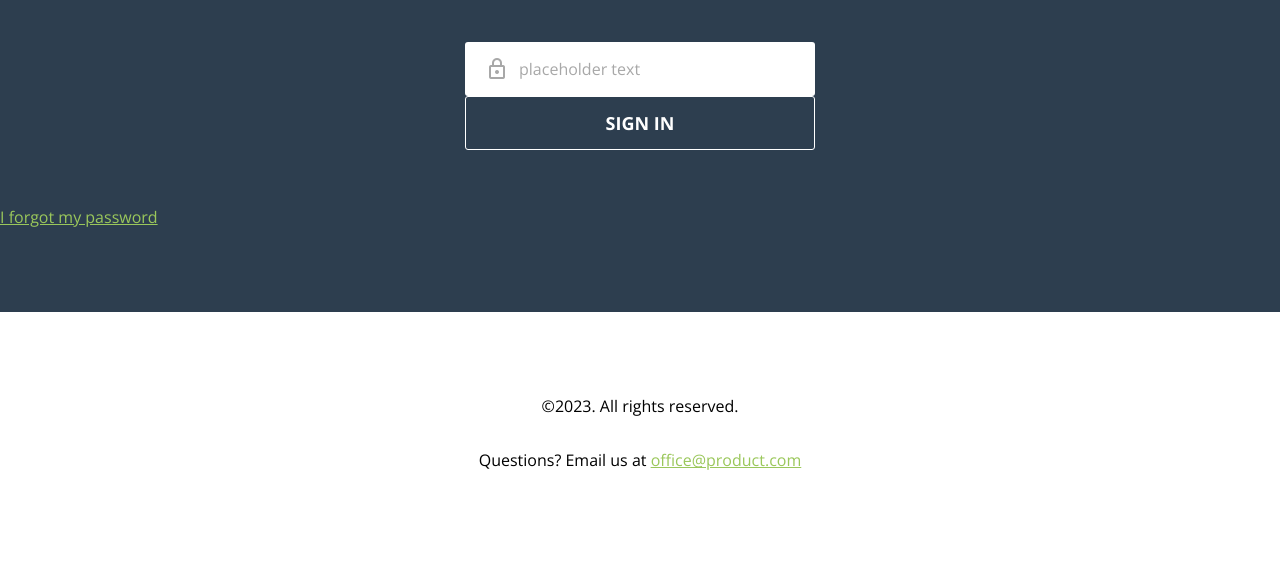
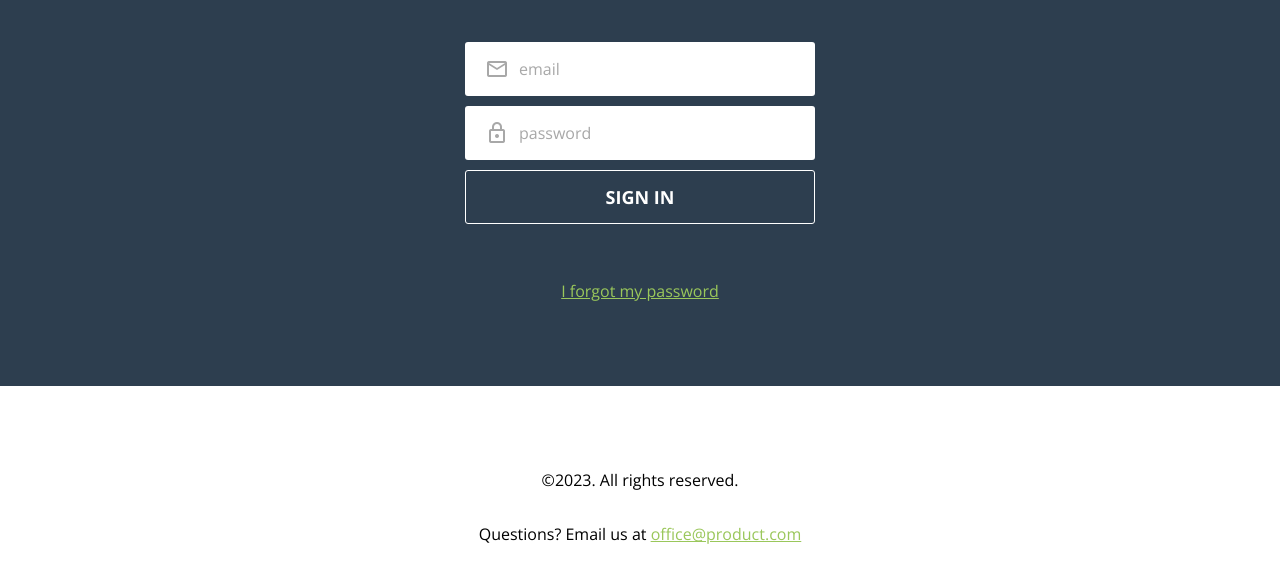
Before and after one commit to buniary/acme-portfolio, a plain HTML site: page sigin_in.html in a window 1280 px wide. Shown: the part 255-838 px from the top of the page. Before the commit the page ends 810 px from the top, so only its background shows below. Drawn offline with nearby package versions, Linux system fonts and the light colour scheme.

Commit message:
feat: sigin css add / 오타수정

```diff
--- a/css/common.css
+++ b/css/common.css
@@ -34,7 +34,7 @@
 .layout {
   display: flex;
   flex-direction: column;
-  align-items: cneter;
+  align-items: center;
   gap: calc(var(--base-unit) * 2);
 }
 
--- /dev/null
+++ b/css/sign.css
@@ -0,0 +1,5 @@
+.signform {
+  display: flex;
+  flex-direction: column;
+  gap: 10px;
+}
--- a/sigin_in.html
+++ b/sigin_in.html
@@ -13,7 +13,7 @@
     rel="stylesheet">
 
   <link rel="stylesheet" href="css/common.css">
-  <link rel="stylesheet" href="css/about.css">
+  <link rel="stylesheet" href="css/sign.css">
 </head>
 
 <body>
@@ -39,13 +39,17 @@
       <div class="titles">
         <h2 class="banner_tt">Sign in</h2>
       </div>
-      <form action="">
+      <form action="" class="signform">
         <div class="field">
           <label for="email" class="hidden">email</label>
+          <span class="material-symbols-outlined">email</span>
+          <input type="text" id="email" placeholder="email">
+        </div>
+        <div class="field">
+          <label for="password" class="hidden">Password</label>
           <span class="material-symbols-outlined">lock</span>
-          <input type="text" id="email" placeholder="placeholder text">
+          <input type="text" id="password" placeholder="password">
         </div>
-
         <button class="button">Sign in</button>
       </form>
       <a href="" class="link primary">I forgot my password</a>
```
